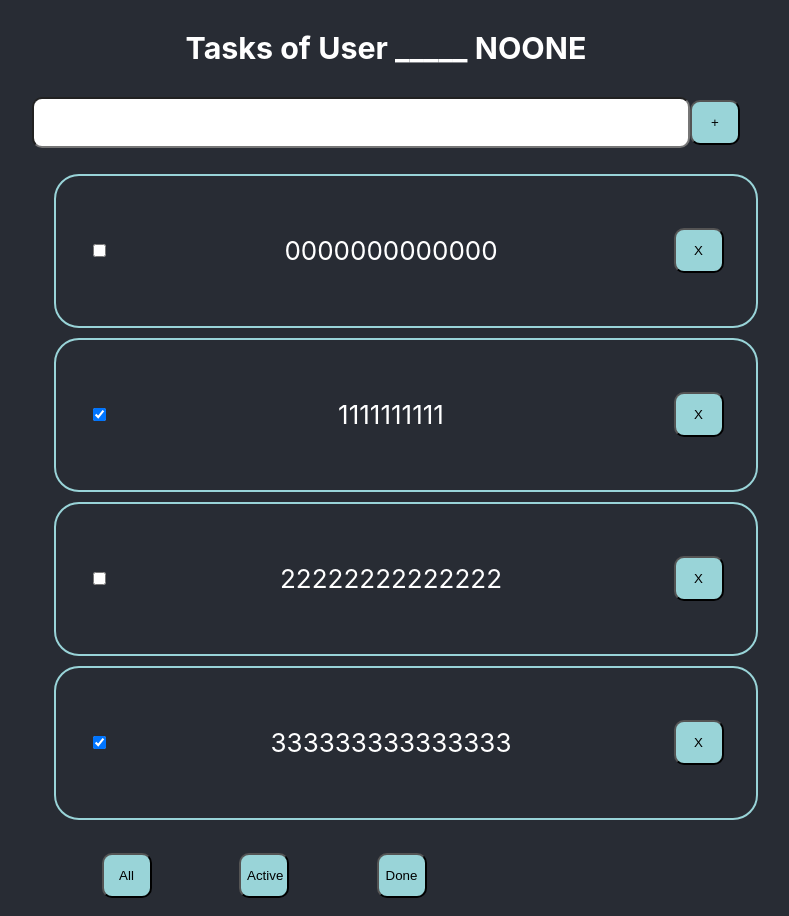
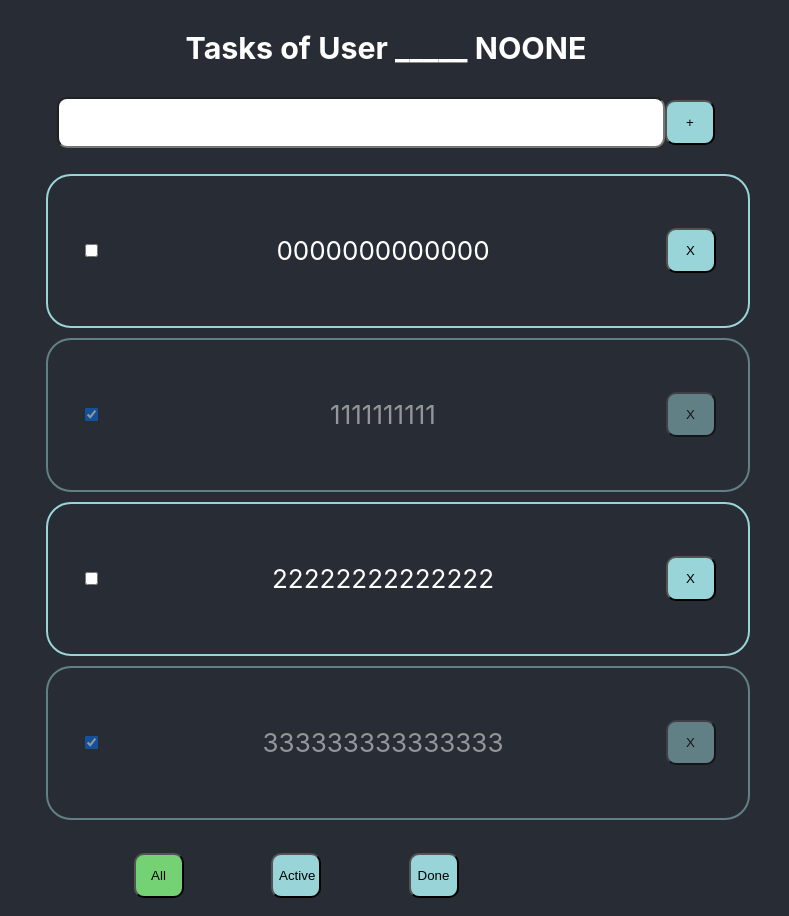
Before and after one commit to hannarim-23/ToDo, a React (Create React App) app in the folder my-app/: page / in a window 1280 px wide. Shown: the whole page, without its empty margins (254-1043 px from the left). Built offline with nearby package versions, Linux system fonts and the light colour scheme.

Commit message:
feat:active / done task

```diff
--- a/my-app/src/App.css
+++ b/my-app/src/App.css
@@ -55,7 +55,7 @@ button {
 .input__new__task{
   height: 45px;
   border-radius: 10px;
-  width: 650px;
+  width: 600px;
 }
 .buttons__filter {
   height: 60px;
@@ -69,7 +69,7 @@ button {
 }
 .task__block {
   height: 150px;
-  width: 700px;
+  width: 100%;
   display: flex;
   align-items: center;
   justify-content: space-evenly;
@@ -89,4 +89,18 @@ button {
 }
 ul {
   list-style: none;
+  padding: 0;
 }
+.wrapper{
+  width: 700px;
+}
+.new__task__block{
+  width: 100%;
+}
+
+.active__filter{
+  background-color: rgb(116, 209, 116);
+}
+.is__done{
+  opacity: 0.5;
+}
--- a/my-app/src/App.tsx
+++ b/my-app/src/App.tsx
@@ -1,9 +1,29 @@
 import React, { useState } from "react";
 import "./App.css";
 import { TodoList } from "./Organism/Todolist";
-import { taskItems1, taskItems2, taskItems3 } from "./View/view";
+import { taskItems1, taskItems2, taskItems3, allUsers } from "./View/view";
 import { taskType } from "./Molecules/Task";
 export type filterValueStyle = "all" | "active" | "done"; //тип для фильтра
+
+
+
+/* export type valueUser = "ivan" | "yana" | "dima"; //тип для фильтра
+let tasksForUser = allUsers;
+if (user === "ivan") {
+  taskItems = allUsers[0];
+}
+if (user === "yana") {
+  taskItems = allUsers[1];
+}
+if (user === "dima") {
+  taskItems = allUsers[2];
+}
+
+let [user, setUser] = useState<valueUser>(""); */
+
+
+
+
 
 function App() {
   let taskItems = taskItems1;
@@ -33,9 +53,9 @@ function App() {
 /*изменение  выполнена / не выполнена задача*///----------------------------
 
   function changeStatus(taskId: number/* , isDone: boolean */) {
-    let task = tasks.find((i) => i.id === taskId);
+    let task = tasks.find((i) => i.id === taskId); //true
     if (task) {
-      task.isDone = task.isDone;
+      task.isDone = !task.isDone;
     }
     setTasks([...tasks]);
   }
@@ -68,6 +88,7 @@ function App() {
           changeFilter={changeFilter}
           addTask={addTask}
           changeStatus={changeStatus}
+          filter={filter}
         />
       </header>
     </div>
--- a/my-app/src/Organism/Todolist.tsx
+++ b/my-app/src/Organism/Todolist.tsx
@@ -18,12 +18,13 @@ type PropsType = {
   changeFilter: (val: filterValueStyle) => void;
   addTask: (text: string) => void;
   changeStatus: (id: number) => void;
+  filter: filterValueStyle;
 };
 
 export function TodoList(props: PropsType) {
   const [newTaskTitle, setNewTaskTitle] = useState(""); //пустая строка для ввода
 
-  /*реакция на событие добавление задачи / enter*/
+  /*реакция на событие добавление задачи кнопка/ enter*/
   const onEventNewTitle = (e: ChangeEvent<HTMLInputElement>) => {
     setNewTaskTitle(e.currentTarget.value);
   };
@@ -44,20 +45,20 @@ export function TodoList(props: PropsType) {
   const onDoneClick = () => {
     props.changeFilter("done");
   };
+  /*add task*/
+  const addTask = () => {
+    if (newTaskTitle.trim() !== "") {
+      props.addTask(newTaskTitle);
+      setNewTaskTitle("");
+    }
+  };
 
-  /**/
   return (
-    <div>
+    <div className="wrapper">
       <h3> Tasks of User _____ {props.user}</h3>
-      <div>
+      <div className="new__task__block">
         <input className={"input__new__task"} type="text" value={newTaskTitle} onChange={onEventNewTitle} onKeyDown={onKeyPress} />
-
-        <button
-          onClick={() => {
-            props.addTask(newTaskTitle);
-            setNewTaskTitle("");
-          }}
-        >+</button>
+        <button onClick={addTask}>+</button>
       </div>
 
       <ul>
@@ -70,7 +71,7 @@ export function TodoList(props: PropsType) {
           };
 
           return (
-            <li key={i.id} className={"task__block"}>
+            <li key={i.id} className={i.isDone ? "task__block is__done":"task__block"}>
               <input type="checkbox" onChange={onChange} checked={i.isDone} />
               <span className={"text__task"}>{i.text}</span>
               <button onClick={onRemove}>X</button>
@@ -80,9 +81,9 @@ export function TodoList(props: PropsType) {
       </ul>
 
       <div className={"buttons__filter"}>
-        <button onClick={onAllClick}>All</button>
-        <button onClick={onNotDoneClick}>Active</button>
-        <button onClick={onDoneClick}>Done</button>
+        <button onClick={onAllClick} className={props.filter === 'all' ? "active__filter" : ""}>All</button>
+        <button onClick={onNotDoneClick}className={props.filter === 'active' ? "active__filter" : ""}>Active</button>
+        <button onClick={onDoneClick}className={props.filter === 'done' ? "active__filter" : ""}>Done</button>
       </div>
     </div>
   );
--- a/my-app/src/View/view.tsx
+++ b/my-app/src/View/view.tsx
@@ -1,4 +1,6 @@
 import { taskType } from "../Molecules/Task";
+
+
 
 export let taskItems1: taskType[] = [
   {
@@ -25,6 +27,25 @@ export let taskItems1: taskType[] = [
   },
 ];
 
+/* let obj1 = "ivan";
+let obj2 = "yana";
+
+export let taskItemsArray = [
+  [obj1],
+  [
+    { id: 0, text: "0000000000000", isDone: false },
+    { id: 1, text: "1111111111", isDone: true },
+    { id: 2, text: "22222222222222", isDone: false },
+    { id: 3, text: "333333333333333", isDone: true },
+  ],
+  [obj2],
+  [
+    { id: 0, text: "0000000000000", isDone: false },
+    { id: 1, text: "1111111111", isDone: true },
+    { id: 2, text: "22222222222222", isDone: false },
+    { id: 3, text: "333333333333333", isDone: true },
+  ],
+]; */
 
 export let taskItems2: taskType[] = [
   {
@@ -51,9 +72,11 @@ export let taskItems2: taskType[] = [
   },
 ];
 
-  export let taskItems3: taskType =
-    {
+export let taskItems3: taskType = {
   id: 8,
   text: "8888888888888888",
   isDone: false,
 };
+
+
+export let allUsers = [taskItems1,taskItems2,taskItems3];
```
Lines whose indentation alone changed are shown as unchanged.
